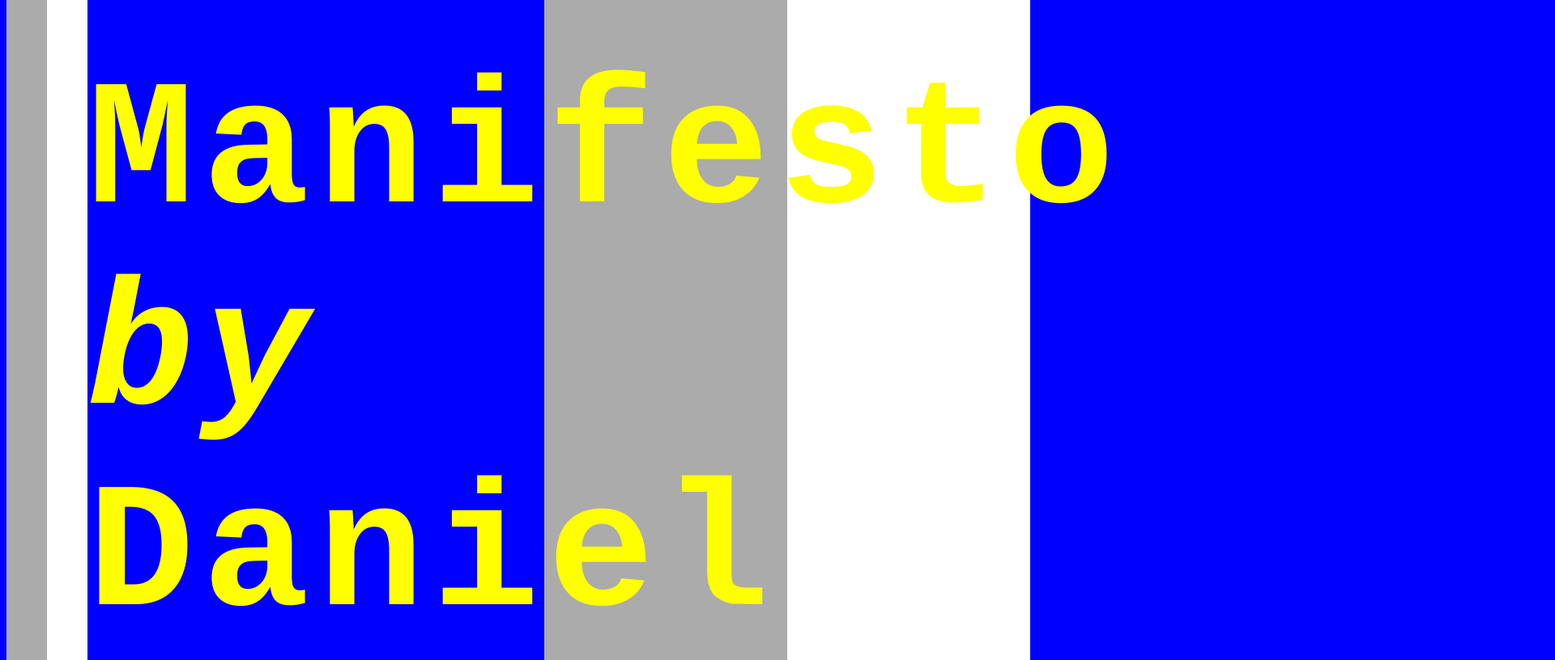
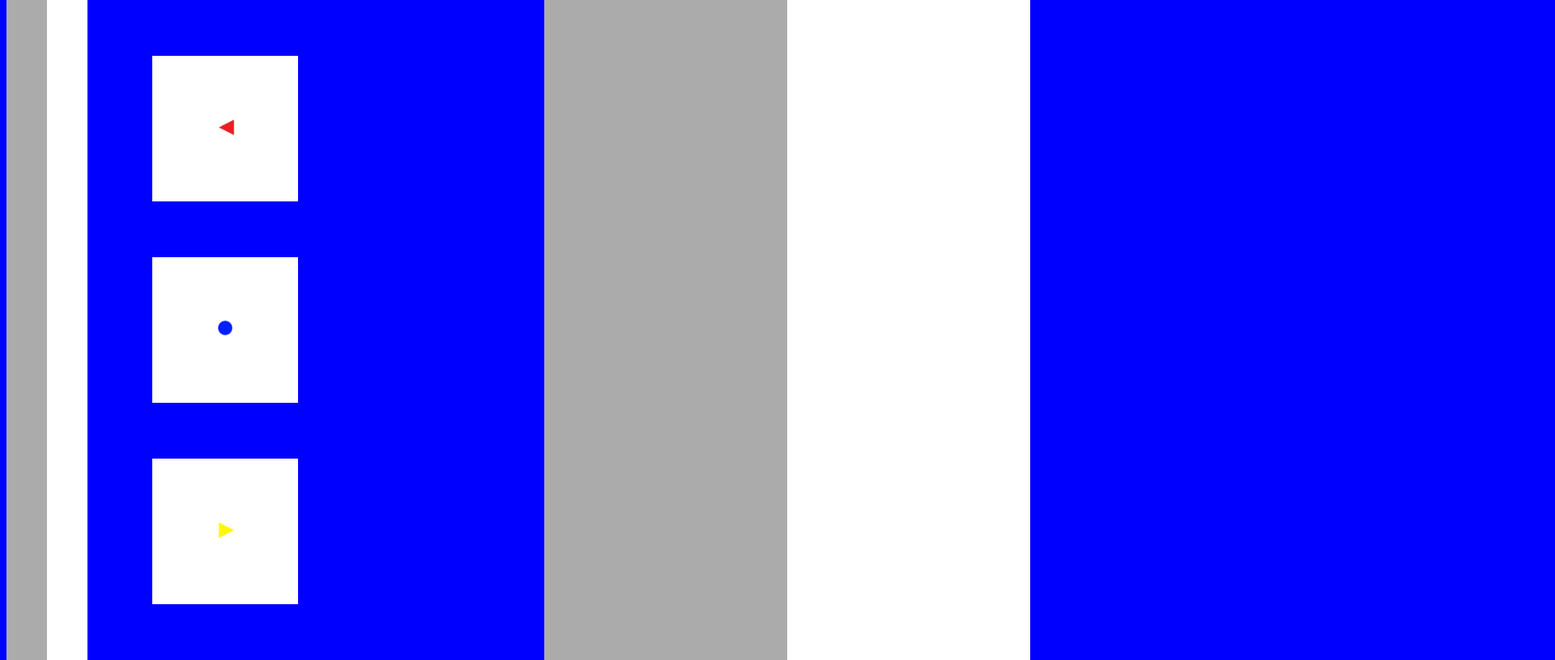
Before and after one commit to luciecester/luciecester.github.io, a plain HTML site: page 15variations/level4v2.html in a window 1280 px wide. Shown: the part 191-1007 px from the top of the page at 81% size, 1920 px wide, since content can reach past the window. Drawn offline with Linux system fonts and the light colour scheme.

Commit message:
finalchange

```diff
--- a/15variations/level4v2.html
+++ b/15variations/level4v2.html
@@ -18,11 +18,23 @@ border-left:100px groove white;
 
 text-align:left;
 }
+img {
+height: 180x;
+width: 180px;
+margin-left: 80px;
 
+
+ }
 
     </style>
   </head>
   <body>
+
+    &nbsp;&nbsp;&nbsp;&nbsp;&nbsp;&nbsp;&nbsp;&nbsp;&nbsp;&nbsp;&nbsp;&nbsp;&nbsp;&nbsp;&nbsp;&nbsp;&nbsp;&nbsp;&nbsp;&nbsp;&nbsp;&nbsp;&nbsp;&nbsp;&nbsp;&nbsp;&nbsp;&nbsp;&nbsp;&nbsp;&nbsp;&nbsp;&nbsp;&nbsp;&nbsp;&nbsp;&nbsp;&nbsp;&nbsp;&nbsp;&nbsp;&nbsp;&nbsp;&nbsp;&nbsp;&nbsp;&nbsp;&nbsp;&nbsp;&nbsp;&nbsp;&nbsp;&nbsp;&nbsp;&nbsp;&nbsp;&nbsp;&nbsp;&nbsp;&nbsp;&nbsp;&nbsp;&nbsp;&nbsp;&nbsp;&nbsp;
+    <a href="level4v1.html"><img src="assets/images/backward-01.jpg" alt=""></a>
+    <a href="index.html"><img src="assets/images/home-01.jpg" alt=""></a>
+    <a href="level4v3.html"><img src="assets/images/forward-01.jpg" alt=""></a>
+
 Mini- Manifesto <em>by</em> Daniel Eatock
 
 
```
Also changed, not shown: 15variations/index.html (+0 -3 lines), 15variations/level1v1.html (+3 -2 lines), 15variations/level1v2.html (+1 -1 lines), 15variations/level1v3.html (+1 -1 lines), 15variations/level2v1.html (+1 -1 lines), 15variations/level2v2.html (+1 -1 lines), 15variations/level2v3.html (+1 -1 lines), 15variations/level3v2.html (+1 -1 lines), 15variations/level3v3.html (+1 -1 lines), 15variations/level4v1.html (+1 -1 lines), 15variations/level4v3.html (+12 -0 lines), 15variations/level5v1.html (+1 -1 lines), 15variations/level5v3.html (+1 -1 lines).
